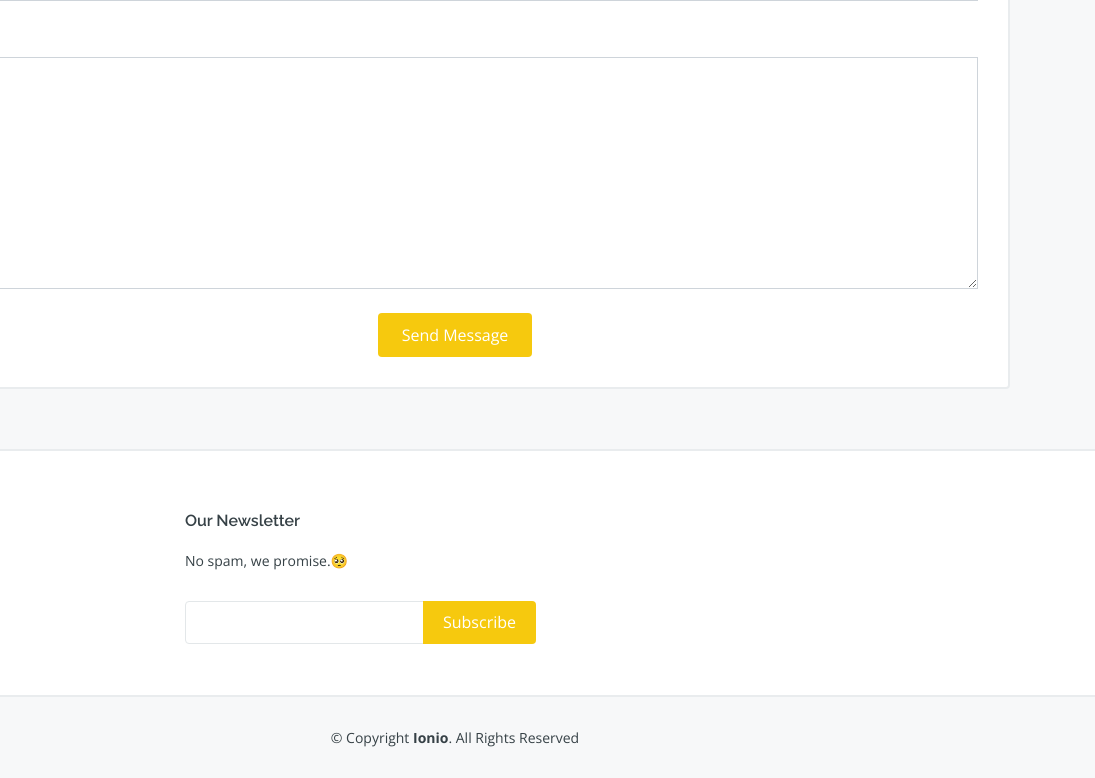
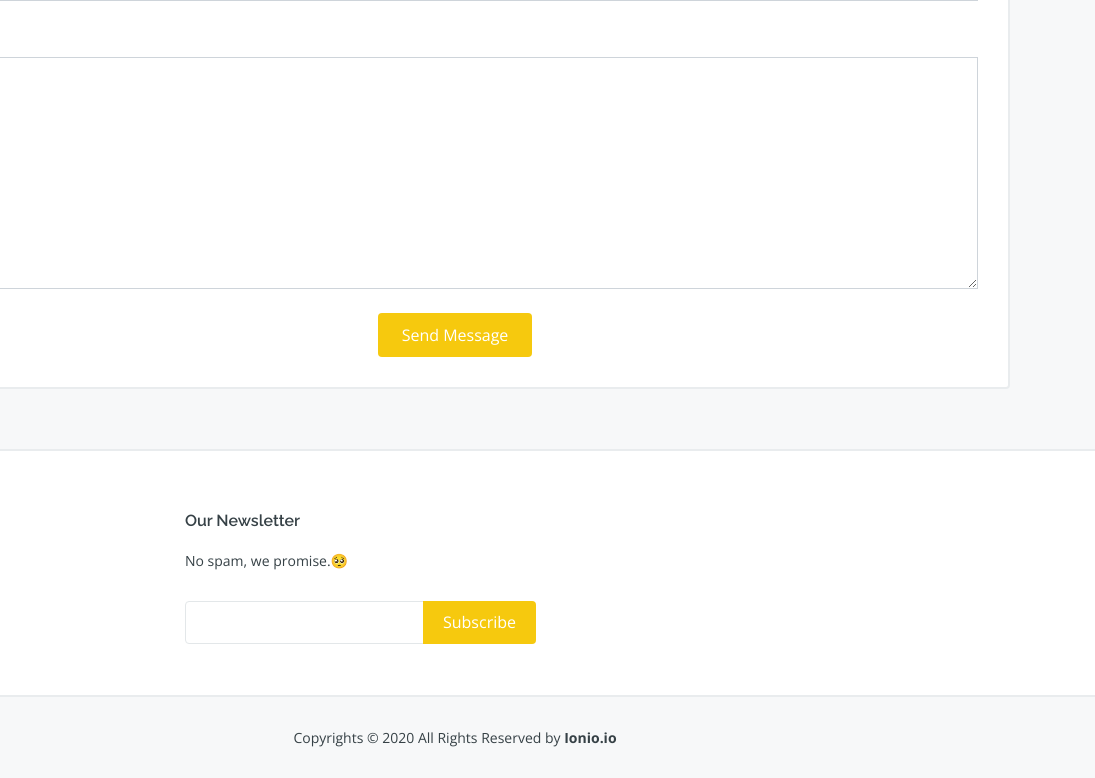
Before and after one commit to Ionio-io/Ionio-io, a plain HTML site: page index.html in a window 1280 px wide. Shown: the part 3009-3787 px from the top of the page, 185-1280 px from the left. Drawn offline with nearby package versions, Linux system fonts and the light colour scheme.

Commit message:
Update index.html

```diff
--- a/index.html
+++ b/index.html
@@ -362,7 +362,7 @@
 
     <div class="container">
       <div class="copyright">
-        &copy; Copyright <strong><span>Ionio</span></strong>. All Rights Reserved
+        Copyrights © 2020 All Rights Reserved by <strong><span>Ionio.io</span></strong>
       </div>
     </div>
   </footer><!-- End Footer -->
```
